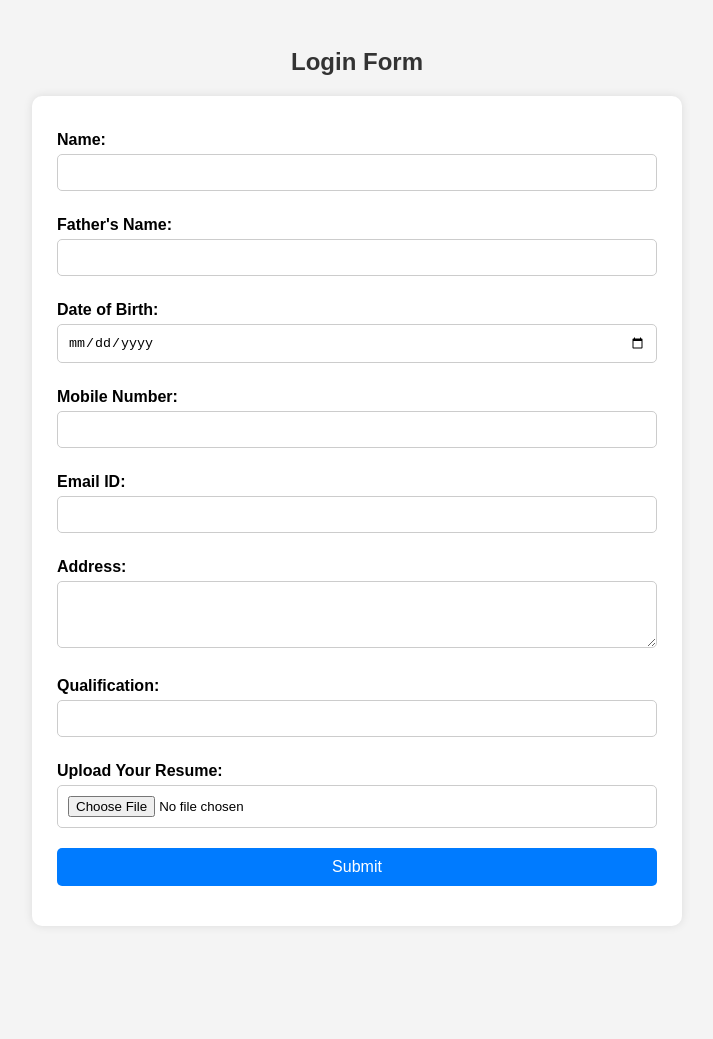
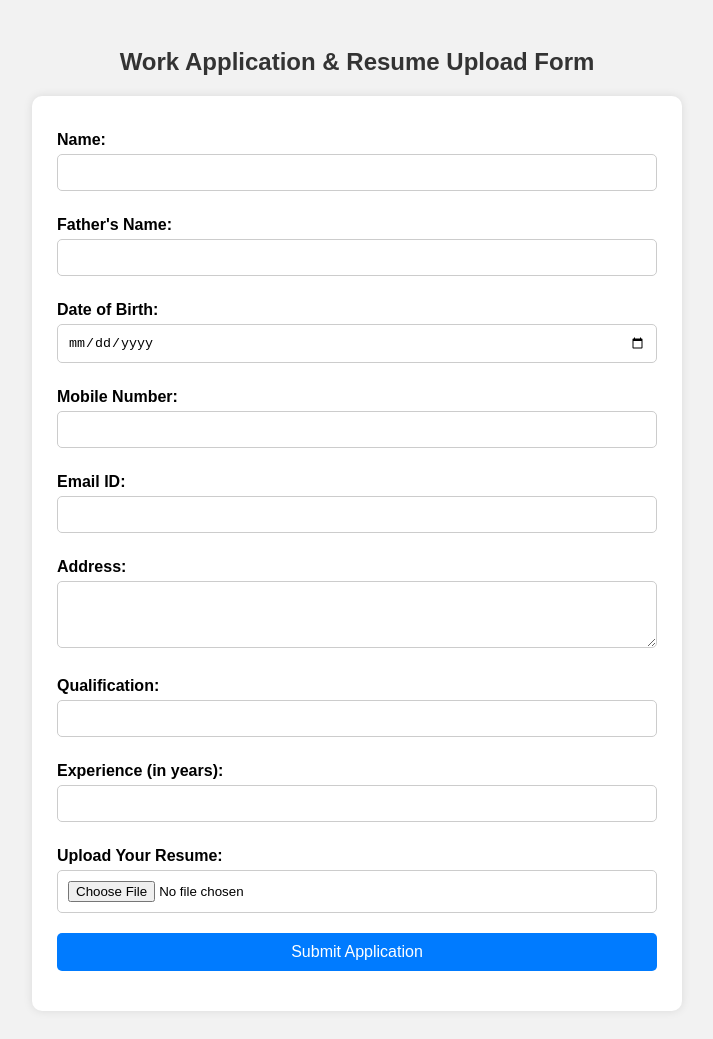
Before and after one commit to bdu62a1224089/Form, a plain HTML site: page index.html in a window 1280 px wide. Shown: the whole page, without its empty margins (283-996 px from the left). Before the commit the page ends 954 px from the top, so only its background shows below. Drawn offline with Linux system fonts and the light colour scheme.

Commit message:
index.html

```diff
--- a/index.html
+++ b/index.html
@@ -1,11 +1,11 @@
 <!DOCTYPE html>
 <html>
 <head>
-  <title>Login Form with Resume Upload</title>
+  <title>Work Application & Resume Upload Form</title>
   <style>
     body {
       font-family: Arial, sans-serif;
-      background: #f4f4f4;
+      background: #f2f2f2;
       padding: 20px;
     }
 
@@ -21,30 +21,31 @@
     h2 {
       text-align: center;
       color: #333;
+      margin-bottom: 20px;
     }
 
     label {
+      font-weight: bold;
       display: block;
       margin-top: 10px;
-      font-weight: bold;
     }
 
-    input, textarea, button {
+    input, textarea, button, select {
       width: 100%;
       padding: 10px;
       margin-top: 5px;
       margin-bottom: 15px;
+      border: 1px solid #ccc;
       border-radius: 5px;
-      border: 1px solid #ccc;
       box-sizing: border-box;
     }
 
     button {
       background-color: #007BFF;
       color: white;
+      font-size: 16px;
       border: none;
       cursor: pointer;
-      font-size: 16px;
     }
 
     button:hover {
@@ -54,7 +55,7 @@
 </head>
 <body>
 
-  <h2>Login Form</h2>
+  <h2>Work Application & Resume Upload Form</h2>
 
   <form action="https://getform.io/f/ayveppdb" method="POST" enctype="multipart/form-data" onsubmit="return validateForm()">
 
@@ -68,7 +69,7 @@
     <input type="date" name="dob" id="dob" required>
 
     <label for="mobile">Mobile Number:</label>
-    <input type="text" name="mobile" id="mobile" pattern="\d{10}" title="Enter a valid 10-digit mobile number" required>
+    <input type="text" name="mobile" id="mobile" pattern="\d{10}" title="Enter 10-digit mobile number" required>
 
     <label for="email">Email ID:</label>
     <input type="email" name="email" id="email" required>
@@ -79,10 +80,13 @@
     <label for="qualification">Qualification:</label>
     <input type="text" name="qualification" id="qualification" required>
 
+    <label for="experience">Experience (in years):</label>
+    <input type="number" name="experience" id="experience" min="0" max="50" required>
+
     <label for="resume">Upload Your Resume:</label>
     <input type="file" name="resume" id="resume" accept=".pdf,.doc,.docx" required>
 
-    <button type="submit">Submit</button>
+    <button type="submit">Submit Application</button>
   </form>
 
   <script>
@@ -90,18 +94,20 @@
       const mobile = document.getElementById('mobile').value;
       const resume = document.getElementById('resume').value;
 
+      // Validate 10-digit mobile number
       if (!/^\d{10}$/.test(mobile)) {
         alert("Please enter a valid 10-digit mobile number.");
         return false;
       }
 
+      // Validate resume file type
       const allowedExtensions = /(\.pdf|\.doc|\.docx)$/i;
       if (!allowedExtensions.exec(resume)) {
         alert("Please upload a file in PDF, DOC, or DOCX format.");
         return false;
       }
 
-      return true; // Submit form
+      return true; // Allow form to submit
     }
   </script>
 
```
